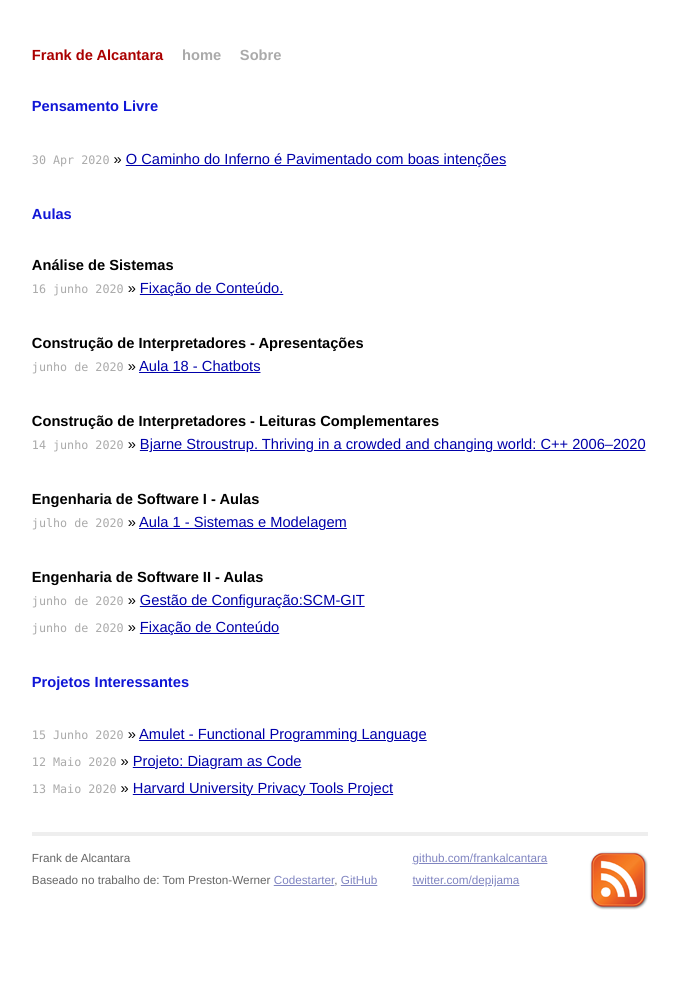
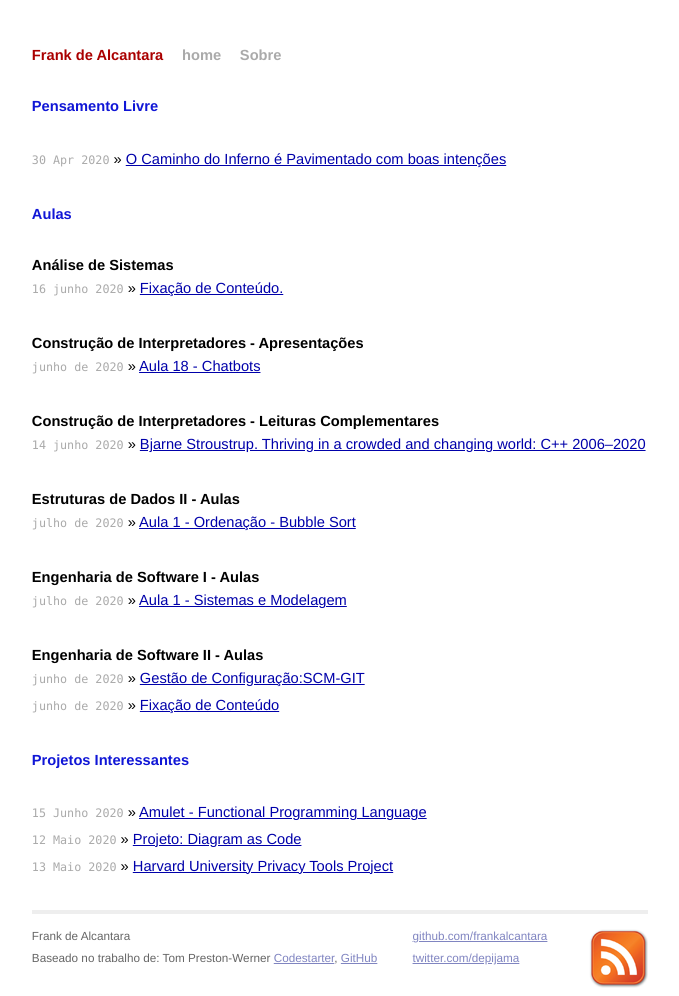
Before and after one commit to mojombo/mojombo.github.io, a Jekyll site: the page built from index.html, in a window 1280 px wide. Shown: the whole page, without its empty margins (300-979 px from the left). Built offline with Jekyll 4.4.1, drawn with Linux system fonts in a browser that asks for light colours; before the commit the page ends 944 px from its top, so only the background shows below that.

Commit message:
Inclusão da aula 1 de Estruturas de Dados II

```diff
--- a/index.html
+++ b/index.html
@@ -44,6 +44,16 @@ title: Frank de Alcantara
       <a href="https://dl.acm.org/doi/pdf/10.1145/3386320"
         >Bjarne Stroustrup. Thriving in a crowded and changing world: C++
         2006–2020</a
+      >
+    </li>
+  </ul>
+
+  <h2>Estruturas de Dados II - Aulas</h2>
+  <ul class="posts">
+    <li>
+      <span>julho de 2020</span> &raquo;
+      <a href="https://frankalcantara.com/Aulas/EstruDadosII/1-Apresenta.html#/"
+        >Aula 1 - Ordenação - Bubble Sort</a
       >
     </li>
   </ul>
```
